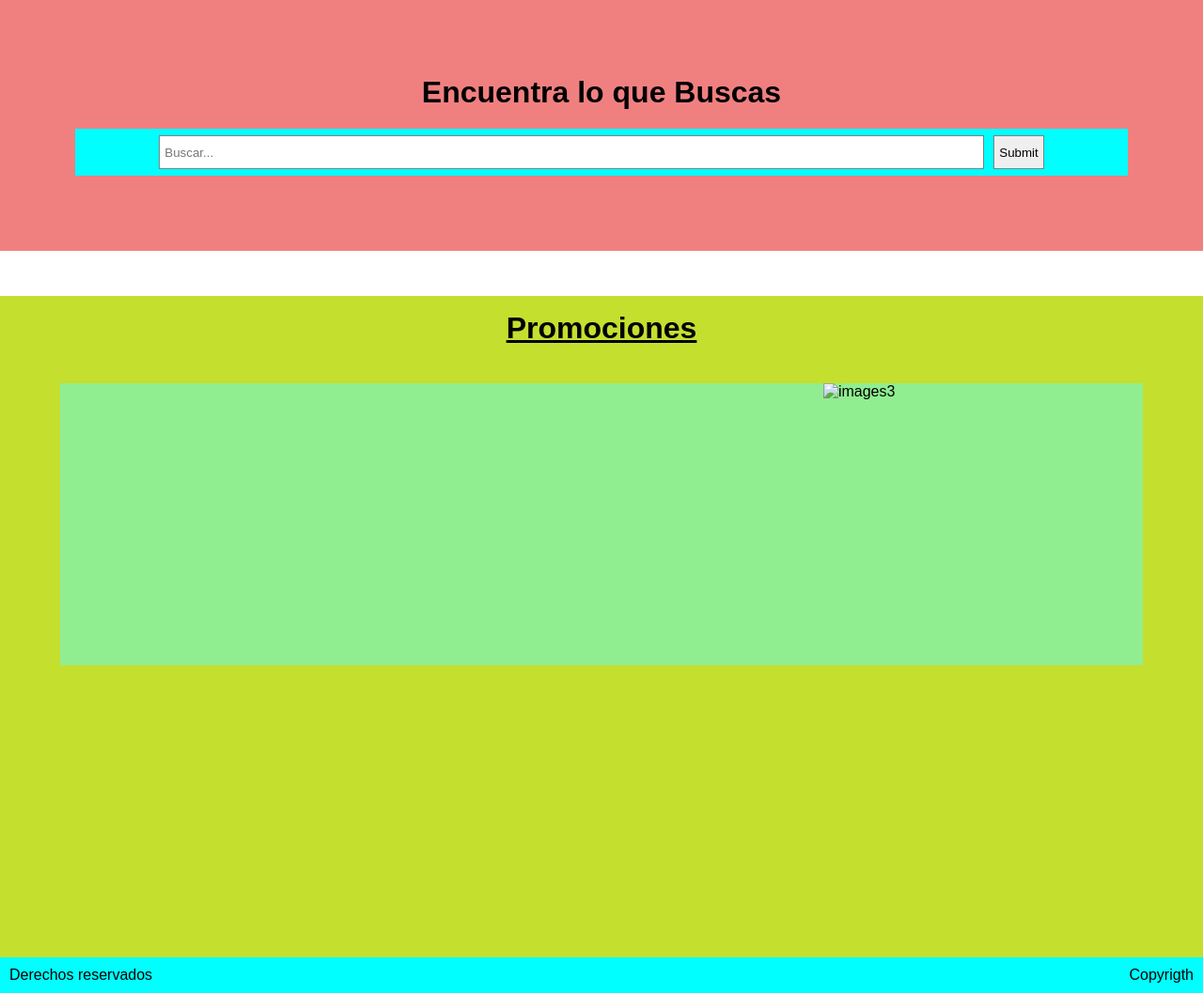
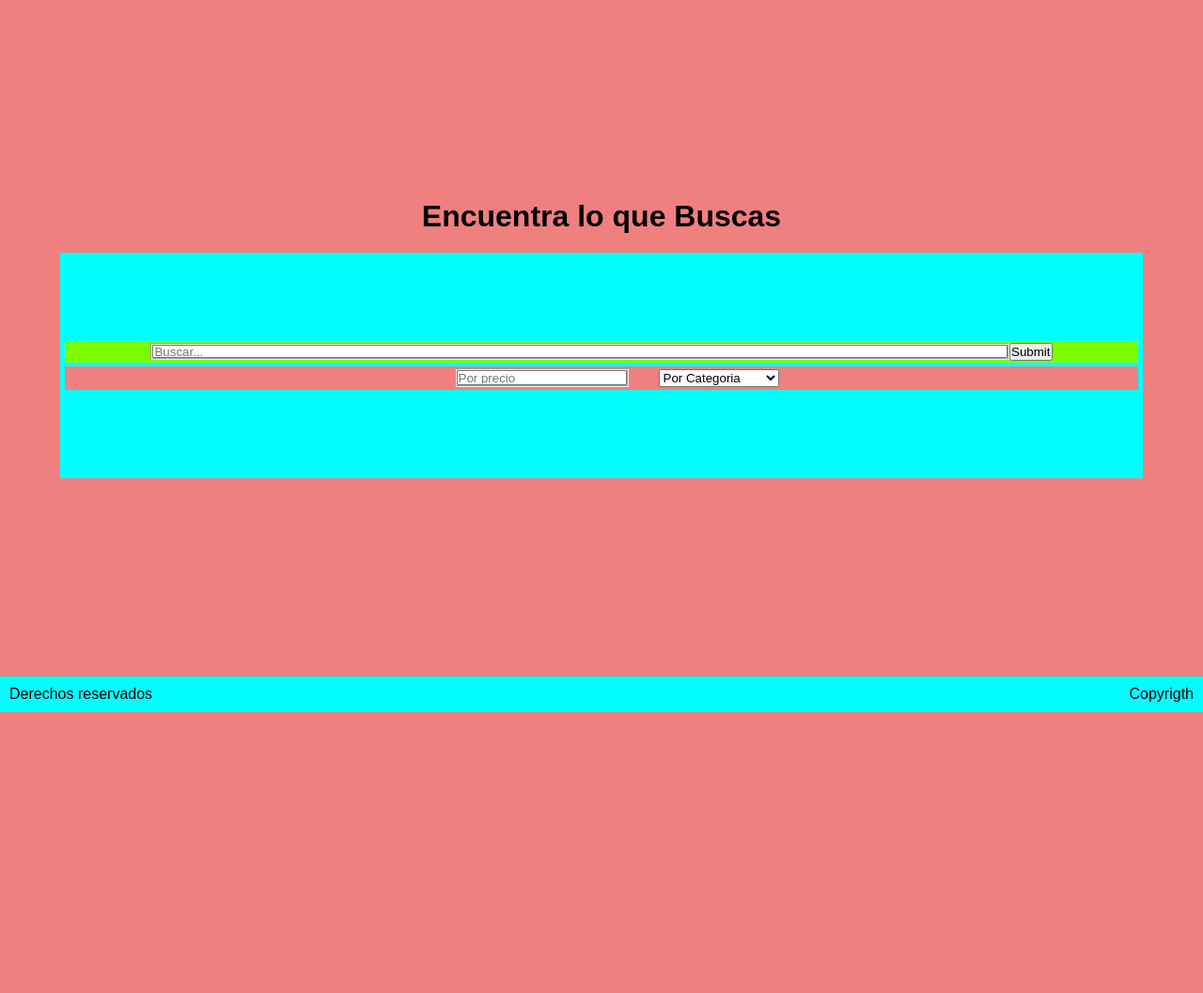
Before and after one commit to JesusNeyr/Macowins, a Flask app: page / in a window 1280 px wide. Shown: the part 76-1133 px from the top of the page at 94% size. After the commit the page ends 834 px from the top, so only its background shows below. Run offline with Flask 2, Linux system fonts and the light colour scheme; some libraries are stand-ins or nearby versions.

Commit message:
cargando home

```diff
--- a/hmf/static/style/style.css
+++ b/hmf/static/style/style.css
@@ -12,7 +12,7 @@ body{
 
 }
 .header{
-    height: 15vh;
+    height: 10vh;
     background-color: aliceblue;
     padding: 5px;
     position: sticky;
@@ -65,23 +65,45 @@ section>header>nav>ul>li>a{
     flex-direction: column;
     align-items: center;
     justify-content: center;
-    padding: 5em;
+    padding: 4em;
+    height: 90vh;
 
 }
+
 .search>h3{
     font-size: 2em;
     margin-bottom: 20px;
 }
 .search>form{
     display: flex;
+    flex-direction: column;
     justify-content: center;
     align-items: center;
     background-color: aqua;
-    height: 50px;
+    height: 15em;
     width: 100%;
     padding: 0 5px;
 }
-.search>form>fieldset{
+.search>form>.contenedor-search-main{
+    background-color: lawngreen;
+    display: flex;
+    align-items: center;
+    justify-content: center;
+    width: 100%;
+    margin: 2px 0;
+}
+.search>form>.contenedor-precio-main{
+    background-color: lightcoral;
+    display: flex;
+    align-items: center;
+    justify-content: center;
+    width: 100%;
+    margin: 2px 0;
+}
+.contenedor-precio-main>fieldset{
+    margin: 1px 2em;
+}
+.search>form>div>fieldset{
     height: 80%;
     display: flex;
 }
@@ -108,6 +130,7 @@ section>header>nav>ul>li>a{
 }
 
 /* ---------------------- */
+
 .productos-destacados>h3{
     text-decoration: underline;
     margin-bottom: 0.6em;
@@ -148,8 +171,8 @@ section>header>nav>ul>li>a{
 /* ----------carrusel------------ */
 
 .section-carrusel{
-    height: 88vh;
-    margin-top: 3em;
+    height: 60vh;
+    margin-top: 0.5em;
     padding: 1em 0;
     background-color: rgb(197, 223, 47);
 }
--- a/hmf/templates/home.html
+++ b/hmf/templates/home.html
@@ -29,27 +29,41 @@
         <section class="search" >
             <h3>Encuentra lo que Buscas</h3>
             <form action="" method="get">
-                <fieldset class="contenedor-search">
-                    <input type="text" name="search" class="search-input" id="buscar" placeholder="Buscar...">
-                </fieldset>
-                <fieldset class="contenedor-enviar">
+                <div class="contenedor-search-main">
+                    <fieldset class="contenedor-search">
+                        <input type="text" name="search" class="search-input" id="buscar" placeholder="Buscar...">
+                    </fieldset>
                     <input type="submit" class="boton-enviar"></i>
-                </fieldset>
+                </div>
+                <div class="contenedor-precio-main">
+
+                    <fieldset class="contenedor-search-precio">
+                        <!-- <label for="precio">por precio</label> -->
+                        <input type="number" name="precio" min="0"  class="precio-input" id="precio" placeholder="Por precio">
+                    </fieldset>
+
+                    <select>
+                        <option selected value=""> Por Categoria</option>
+                        <option value="">Remera</option>
+                        <option value="">pantalones cortos</option>
+                        <option value="">jeans</option>
+                    </select>
+                </div>
             </form>
         </section>
 
-        <section class="section-carrusel">
-            <h2>Promociones</h2>
-            <!-- contenedor de box-imagenes -->
+        <!-- <section class="section-carrusel">
+            <h2>Visitanos</h2>
+                contenedor de box-imagenes
             <div class="contenedor-imagenes-carrusel">
-                <!-- imagenes del carrusel -->
+                imagenes del carrusel
                 <ul>
-                    <li><img src="" alt="Images1"></li>
+                    <li><img src="https://d500.epimg.net/cincodias/imagenes/2020/05/03/companias/1588533648_456774_1588533815_noticia_normal_recorte1.jpg" alt="Images1"></li>
                     <li><img src="" alt="images2"></li>
                     <li><img src="" alt="images3" ></li>
                 </ul>
             </div>
-        </section>
+        </section> -->
 
     </main>
     <footer>
```
Also changed, not shown: hmf/templates/productos.html (+62 -1 lines).
